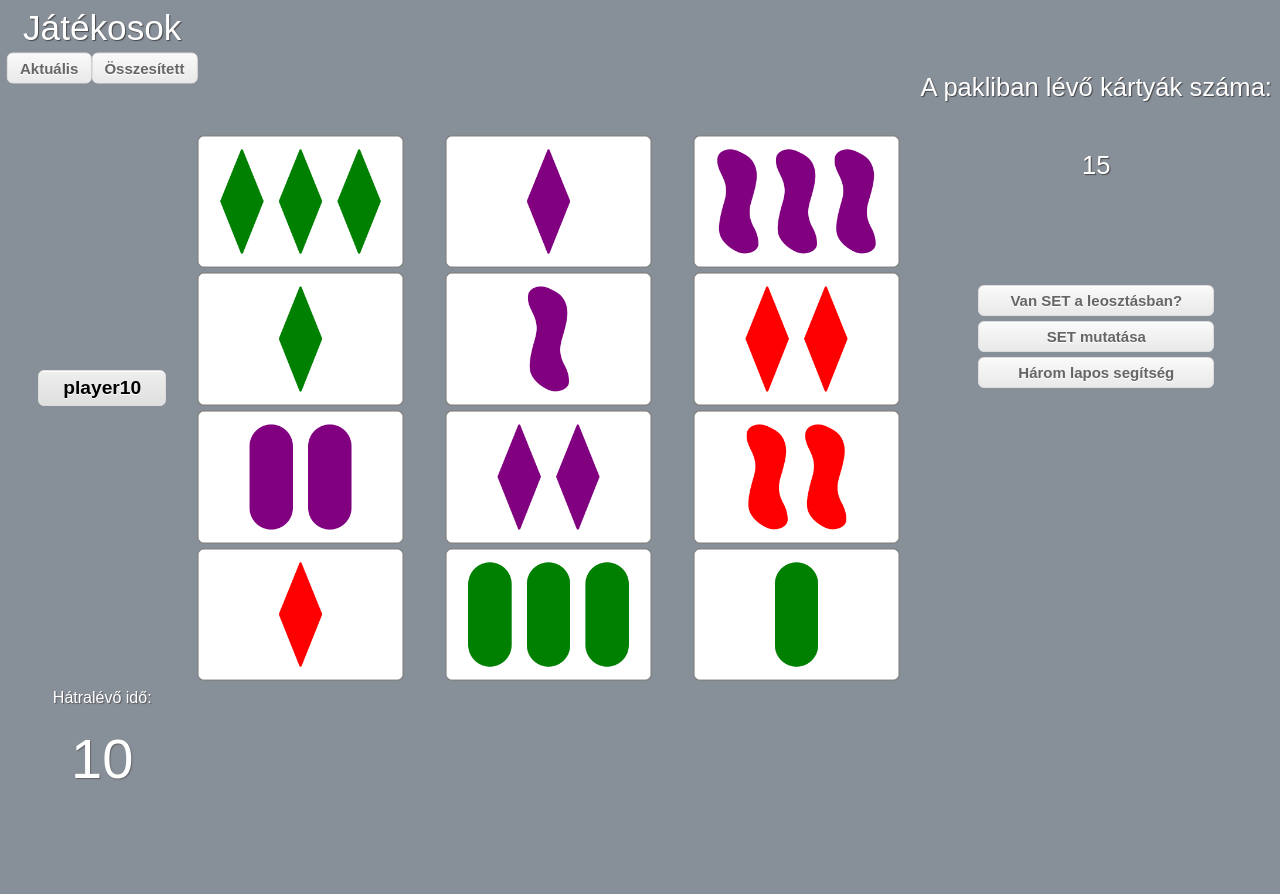
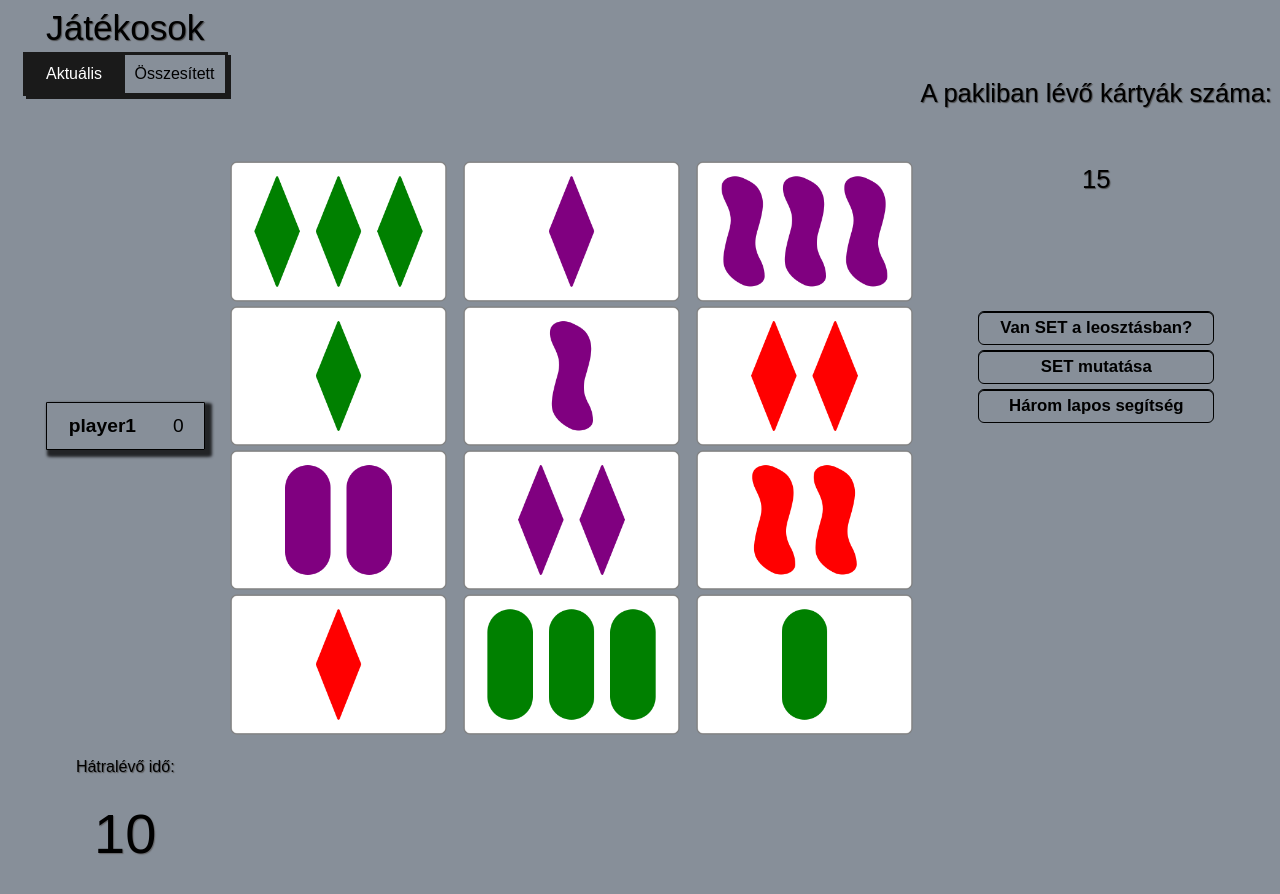
Before and after one commit to ngergo0831/set-game, a plain HTML site: page index.html in a window 1280 px wide. Both pictures are taken after a click on the button "START". Before the commit the page ends 816 px from the top, so only its background shows below. Drawn offline with Linux system fonts and the light colour scheme.

Commit message:
New functions implemented

```diff
--- a/index.html
+++ b/index.html
@@ -111,18 +111,31 @@
         <div id="main__left-sidebar-title">Játékosok</div>
         <div class="abscenter">
           <div id="main__left-sidebar-buttons">
-            <button
-              class="main__left-sidebar-button"
-              id="main__left-sidebar-btnActual"
+            <input
+              id="main__left-sidebar-radioActual"
+              class="main__left-sidebar-radio main__left-sidebar-radioActual"
+              name="main-radio"
+              value="actual"
+              type="radio"
+              checked
+            />
+            <label
+              for="main__left-sidebar-radioActual"
+              class="main__left-sidebar-buttons-label"
+              >Aktuális</label
             >
-              Aktuális
-            </button>
-            <button
-              class="main__left-sidebar-button"
-              id="main__left-sidebar-btnAggregated"
+            <input
+              id="main__left-sidebar-radioAggregated"
+              class="main__left-sidebar-radio main__left-sidebar-radioAggregated"
+              name="main-radio"
+              value="aggregated"
+              type="radio"
+            />
+            <label
+              for="main__left-sidebar-radioAggregated"
+              class="main__left-sidebar-buttons-label"
+              >Összesített</label
             >
-              Összesített
-            </button>
           </div>
         </div>
         <div id="main__left-sidebar-players">
--- a/src/game/game.js
+++ b/src/game/game.js
@@ -7,18 +7,28 @@ btnStart.addEventListener("click", () => {
 const render = () => {
   let clickedCardCounter = 0;
   let cardsActive = false;
+  let currentPlayer = "";
   const cardsContainer = document.querySelector("#main__cards-container");
   for (let i = 0; i < Number(playerText.innerHTML); i++) {
     const player = document.createElement("BUTTON");
     player.setAttribute("class", "main__left-sidebar-player");
     player.setAttribute("id", "player" + (i + 1));
-    player.innerHTML = "player" + (i + 1) + "0";
+    player.innerHTML = "player" + (i + 1);
     player.addEventListener("click", () => {
       let clickedCardCounter = 0;
+      cardsActive = true;
+      currentPlayer = "player-points" + (i + 1);
       startTimer();
-      cardsActive = true;
     });
-    players.appendChild(player);
+    const score = document.createElement("DIV");
+    score.setAttribute("id", "player-points" + (i + 1));
+    score.setAttribute("class", "player-points");
+    score.innerHTML = 0;
+    const playerFlex = document.createElement("DIV");
+    playerFlex.setAttribute("class", "main__left-sidebar-player-flex");
+    playerFlex.appendChild(player);
+    playerFlex.appendChild(score);
+    players.appendChild(playerFlex);
   }
 
   const diffRadio = document.querySelector("#menu__difficulty-radioBeginner");
@@ -54,11 +64,14 @@ const render = () => {
         }
         if (clickedCardCounter == 3) {
           selectedCards = selectedCards.map((x) => x.slice(-8));
+          let player = document.querySelector("#" + currentPlayer);
           if (checkSet(selectedCards)) {
             console.log("SET");
-            //player.points++ , remove()
+            player.innerHTML = Number(player.innerHTML) + 1;
+            //remove()
           } else {
-            //player.points--
+            if (Number(player.innerHTML) > 0)
+              player.innerHTML = Number(player.innerHTML) - 1;
           }
           cardsActive = false;
           clickedCardCounter = 0;
@@ -101,15 +114,37 @@ const render = () => {
   );
   remainingCards.innerHTML = cardsShuffled.length;
 
-  const startTimer = () => {};
-
   const isSetButton = document.querySelector(
     "#main__right-sidebar-isSetButton"
   );
 
-  isSetButton.addEventListener("click", () =>
-    helpSet() ? alert("van") : alert("nincs")
-  );
+  const sleep = (ms) => new Promise((resolve) => setTimeout(resolve, ms));
+
+  const showHelpSet = async () => {
+    isSetButton.innerHTML = helpSet() ? "Van" : "Nincs";
+    await sleep(3000);
+    isSetButton.innerHTML = "Van SET a leosztásban?";
+  };
+
+  const timer = document.querySelector("#main__left-sidebar-timer");
+
+  const startTimer = async () => {
+    let player = document.querySelector("#" + currentPlayer);
+    let currPoints = Number(player.innerHTML);
+    for (let i = 9; i >= 0 && cardsActive; i--) {
+      timer.innerHTML = i;
+      players.style.pointerEvents = "none";
+      await sleep(1000);
+    }
+    players.style.pointerEvents = "auto";
+    timer.innerHTML = 10;
+    cardsActive = false;
+    player = document.querySelector("#" + currentPlayer);
+    if (Number(player.innerHTML) > 0 && Number(player.innerHTML) == currPoints)
+      player.innerHTML = Number(player.innerHTML - 1);
+  };
+
+  isSetButton.addEventListener("click", showHelpSet);
 
   const helpSet = () => {
     for (let i = 0; i < 12; i++)
@@ -130,7 +165,7 @@ const render = () => {
     "#main__right-sidebar-showSetButton"
   );
 
-  const showSet = () => {
+  const showSet = async () => {
     let cond = true;
     for (let i = 0; i < 12 && cond; i++)
       for (let j = i + 1; j < 12 && cond; j++)
@@ -146,17 +181,21 @@ const render = () => {
               `img[src='res/cards/${onFieldCards[i].src}']`
             );
             first.style.boxShadow =
-              "-3px -3px 30px 3px red, 3px 3px 30px 3px blue";
+              "-3px -3px 30px 3px red, 3px 3px 30px 3px red";
             const second = document.querySelector(
               `img[src='res/cards/${onFieldCards[j].src}']`
             );
             second.style.boxShadow =
-              "-3px -3px 30px 3px red, 3px 3px 30px 3px blue";
+              "-3px -3px 30px 3px red, 3px 3px 30px 3px red";
             const third = document.querySelector(
               `img[src='res/cards/${onFieldCards[k].src}']`
             );
             third.style.boxShadow =
-              "-3px -3px 30px 3px red, 3px 3px 30px 3px blue";
+              "-3px -3px 30px 3px red, 3px 3px 30px 3px red";
+            await sleep(2000);
+            first.style.boxShadow = "";
+            second.style.boxShadow = "";
+            third.style.boxShadow = "";
             cond = false;
           }
   };
@@ -173,13 +212,12 @@ const render = () => {
       onFieldCards.push(cardsShuffled[i]);
       cardsShuffled = cardsShuffled.slice(1);
     }
+    remainingCards.innerHTML = cardsShuffled.length;
     const mainCardsImg = document.querySelectorAll(
       "#main__cards-container img"
     );
-    mainCardsImg.forEach((x) => (x.style.width = "70%"));
+    mainCardsImg.forEach((x) => (x.style.width = "80%"));
     threeCardButton.style.cursor = "no-drop";
     threeCardButton.disabled = true;
   });
 };
-
-//let onFieldCards = cardsShuffled.slice(0, 12);
--- a/style/game/left-sidebar/players.css
+++ b/style/game/left-sidebar/players.css
@@ -3,25 +3,26 @@
   flex-direction: column;
   align-self: center;
   justify-content: space-between;
+  border: 1px solid black;
+  border-radius: 1%;
+  box-shadow: 4px 4px 3px 3px rgba(0, 0, 0, 0.75);
 }
 
 .main__left-sidebar-player {
-  margin: 12px 0px;
-  box-shadow: inset 0px 1px 0px 0px #ffffff;
-  background: linear-gradient(to bottom, #ededed 5%, #dfdfdf 100%);
-  background-color: #ededed;
+  margin: 6px 6px;
+  box-shadow: none;
+  background-color: transparent;
   border-radius: 6px;
-  border: 1px solid #dcdcdc;
+  border: none;
   display: inline-block;
   cursor: pointer;
-  color: #000000;
+  color: black;
   font-family: Arial;
   font-size: 1.2em;
   font-weight: bold;
-  padding: 6px 24px;
+  padding: 6px 16px;
   text-decoration: none;
   outline: none;
-  text-shadow: 0px 1px 0px #ffffff;
 }
 
 .main__left-sidebar-player:hover {
@@ -33,3 +34,17 @@
   position: relative;
   top: 1px;
 }
+
+.main__left-sidebar-player-flex {
+  display: flex;
+  flex-direction: row;
+  align-items: baseline;
+}
+
+.player-points {
+  font-size: 1.2em;
+  width: 100%;
+  padding: 3px 15px;
+  margin-right: 5px;
+  text-align: right;
+}
--- a/style/game/left-sidebar/score-buttons.css
+++ b/style/game/left-sidebar/score-buttons.css
@@ -1,4 +1,4 @@
-.abscenter {
+/*.abscenter {
   position: relative;
 }
 
@@ -38,3 +38,56 @@
   position: relative;
   top: 1px;
 }
+*/
+.main__left-sidebar-buttons-label {
+  border: 3px solid #1a1a1a;
+  display: inline-block;
+  padding: 10px;
+  position: relative;
+  text-align: center;
+  box-shadow: 3px 3px #1a1a1a;
+  transition: background 600ms ease, color 600ms ease;
+}
+.main__left-sidebar-radio {
+  display: none;
+}
+.main__left-sidebar-radio + label {
+  cursor: pointer;
+  min-width: 60px;
+}
+.main__left-sidebarr-radio + label:hover {
+  background: none;
+  color: #1a1a1a;
+}
+.main__left-sidebar-radio + label:after {
+  background: #1a1a1a;
+  content: "";
+  height: 100%;
+  position: absolute;
+  top: 0;
+  transition: left 200ms cubic-bezier(0.77, 0, 0.175, 1);
+  width: 100%;
+  z-index: -1;
+}
+.main__left-sidebar-radio.main__left-sidebar-radioActual + label {
+  border-right: 0;
+  padding: 10px 20px;
+}
+.main__left-sidebar-radio.main__left-sidebar-radioActual + label:after {
+  left: 100%;
+}
+.main__left-sidebar-radio.main__left-sidebar-radioAggregated + label {
+  margin-left: -5px;
+}
+.main__left-sidebar-radio.main__left-sidebar-radioAggregated + label:after {
+  left: -100%;
+  margin-right: 4px;
+}
+.main__left-sidebar-radio:checked + label {
+  cursor: default;
+  color: #fff;
+  transition: color 200ms;
+}
+.main__left-sidebar-radio:checked + label:after {
+  left: 0;
+}
--- a/style/game/play-field/play-field.css
+++ b/style/game/play-field/play-field.css
@@ -8,6 +8,6 @@
 }
 
 #main__cards-container img {
-  width: 85%;
+  width: 95%;
   text-align: center;
 }
--- a/style/game/right-sidebar/help-buttons.css
+++ b/style/game/right-sidebar/help-buttons.css
@@ -8,21 +8,18 @@
 
 .main__right-sidebar-button {
   margin-bottom: 5px;
-  box-shadow: inset 0px 1px 0px 0px #ffffff;
-  background: linear-gradient(to bottom, #f9f9f9 5%, #e9e9e9 100%);
-  background-color: #f9f9f9;
+  box-shadow: inset 0px 1px 0px 0px black;
+  background-color: transparent;
   border-radius: 6px;
-  border: 1px solid #dcdcdc;
+  border: 1px solid black;
   display: inline-block;
   cursor: pointer;
-  color: #666666;
-  font-family: Arial;
-  font-size: 15px;
+  color: black;
+  font-size: 1.05em;
   font-weight: bold;
   padding: 6px 18px;
   text-decoration: none;
   outline: none;
-  text-shadow: 0px 1px 0px #ffffff;
 }
 
 .main__right-sidebar-button:hover {
--- a/style/style.css
+++ b/style/style.css
@@ -10,7 +10,7 @@
 
 body {
   background-color: #878f99;
-  color: white;
+  color: black;
 }
 
 #main {
```
Also changed, not shown: 1 other file.
